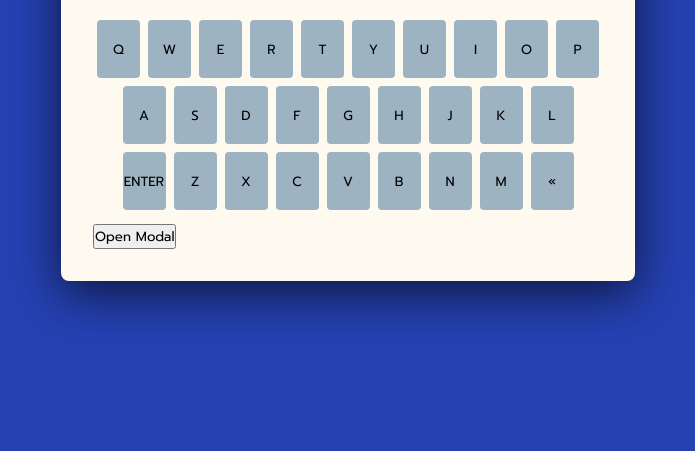
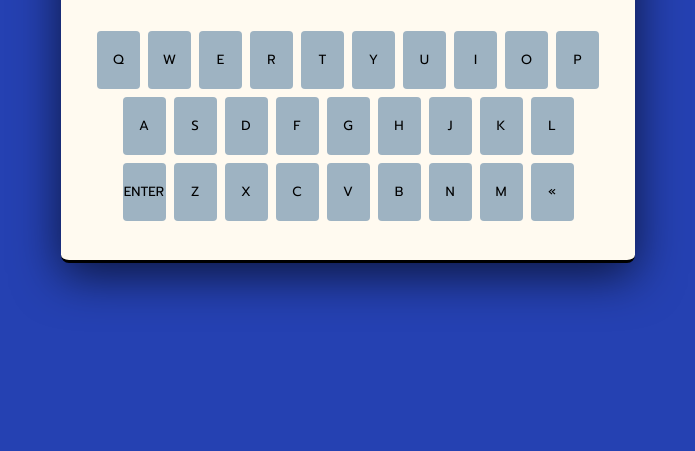
Before and after one commit to ethanosorio/HackKU23, a website built with Vite: page index.html in a window 1280 px wide. Shown: the part 349-800 px from the top of the page, without its empty margins (292-987 px from the left). Built offline with nearby package versions, Linux system fonts and the light colour scheme; some packages are replaced by stand-ins of ours; no server answers; the database is empty.

Commit message:
hid modal

```diff
--- a/index.html
+++ b/index.html
@@ -32,7 +32,7 @@
                 <p class="def"></p>
                 <!-- <div class="audio"></div> -->
                 <div class="not-found"></div>
-                <button class="btn btn-open">Open Modal</button>
+                <!-- <button class="btn btn-open">Open Modal</button> -->
             </div>
 
             <div class="modal hidden">
--- a/script.js
+++ b/script.js
@@ -10,7 +10,7 @@ const tileBoard = document.querySelector('.tile-container')
 
 const modal = document.querySelector(".modal");
 const closeModalBtn = document.querySelector(".btn-close");
-const openModalBtn = document.querySelector(".btn-open");
+// const openModalBtn = document.querySelector(".btn-open");
 
 const keys =  [['Q','W','E','R','T','Y','U','I','O','P'],
             ['A','S','D','F','G','H','J','K','L'],
@@ -76,7 +76,7 @@ document.addEventListener("keydown", function (e) {
     if (e.key === "Escape" && !modal.classList.contains("hidden")) {closeModal();}
 });
 const openModal = function () {modal.classList.remove("hidden");};
-openModalBtn.addEventListener("click", openModal);
+// openModalBtn.addEventListener("click", openModal);
 
 function setup(){
     // dataGet();
--- a/style.css
+++ b/style.css
@@ -41,15 +41,15 @@ body {
     box-shadow: 0rem .75rem 3rem rgba(0,0,0,0.66);
 }
 
-.content h2 {
+.content {
     text-align: center;
-    font-size: 30px;
-    border-bottom: 1px solid black;
-    margin-bottom: 15px;
+    font-size: 1.5rem;
+    border-bottom: 0.2rem solid black;
+    margin-bottom: 0.5rem;
 }
 
 .content .data-section {
-    padding-top: 10px;
+    padding-top: 0.2rem;
 }
 
 /*.tile-container {*/
```
